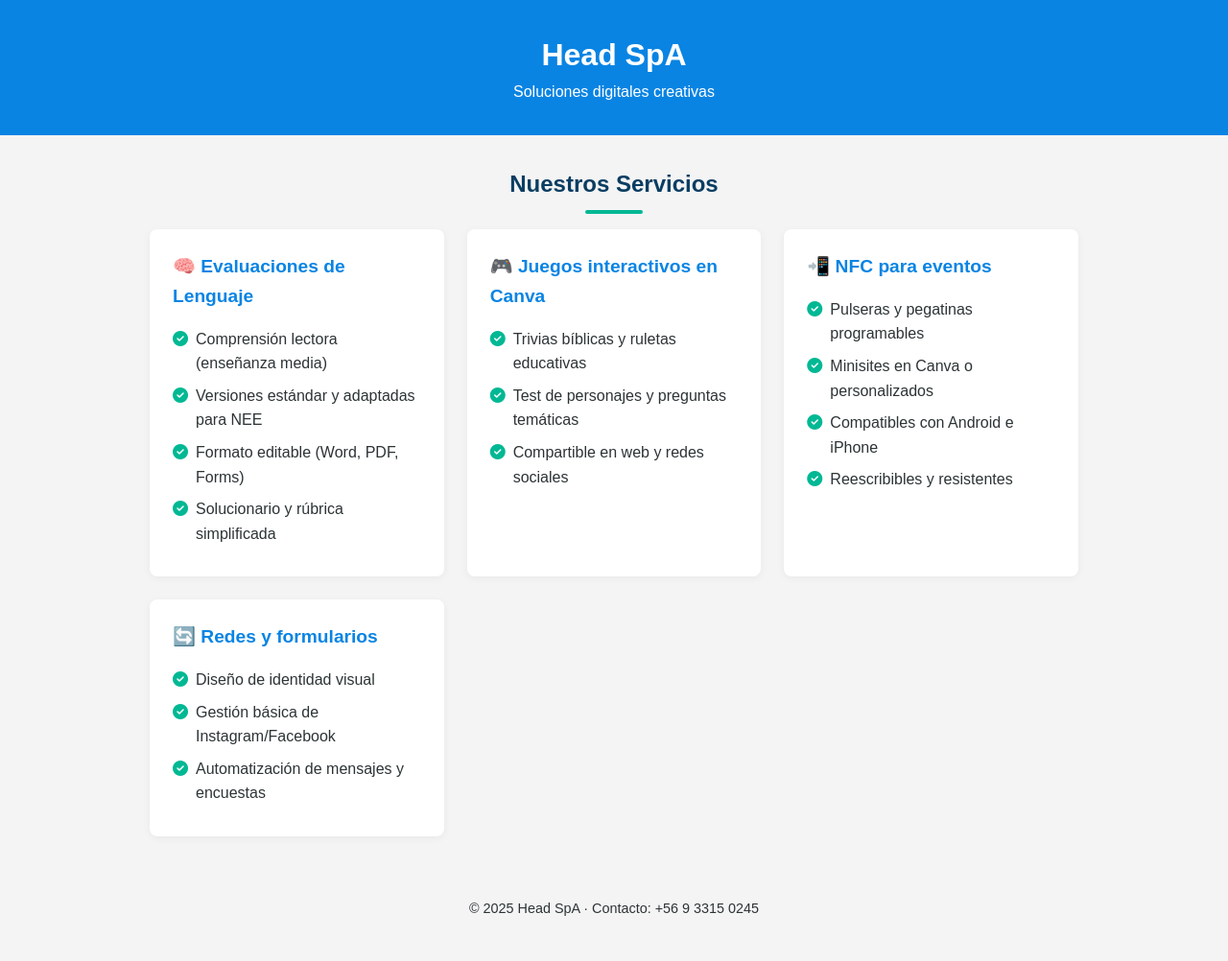
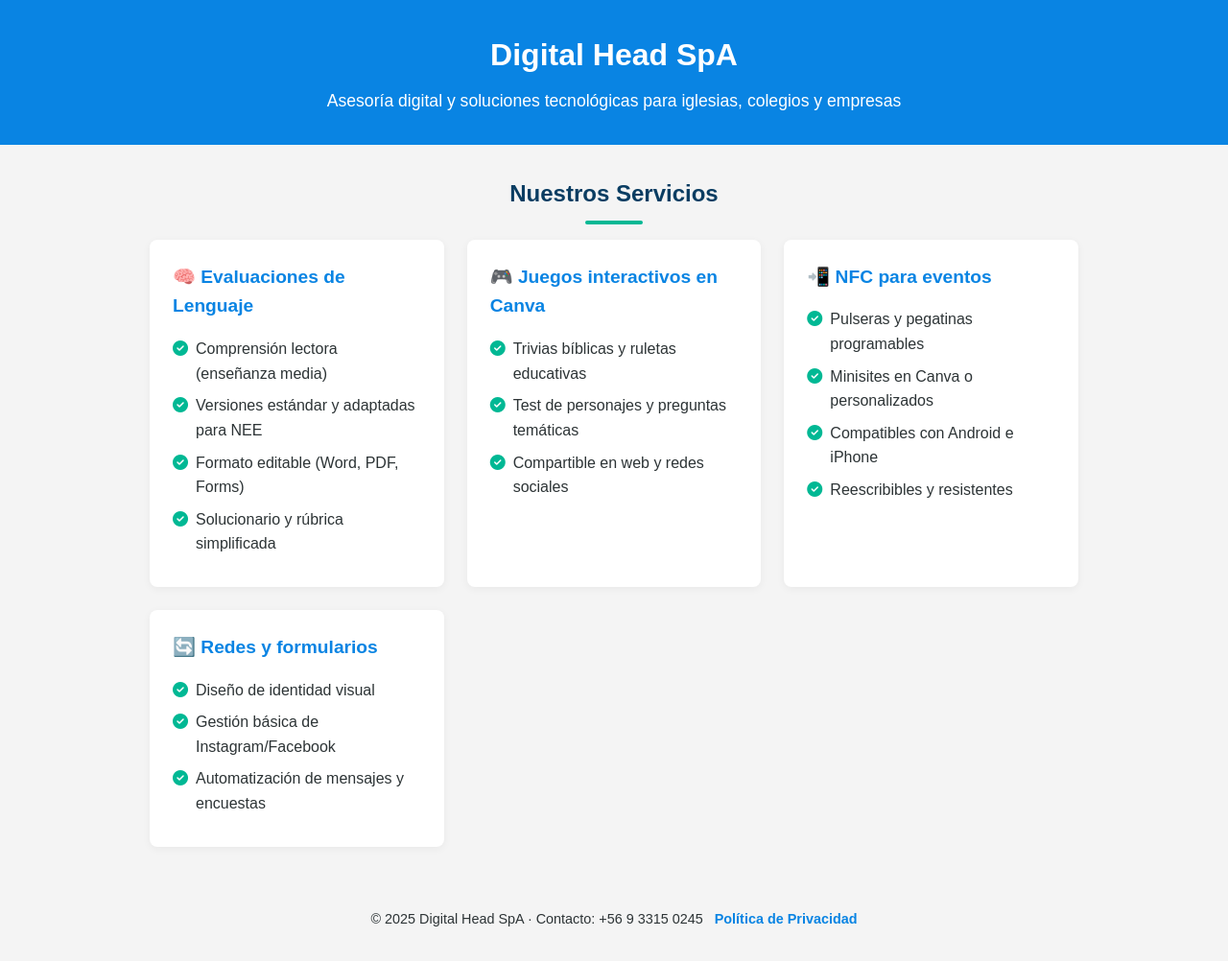
Before and after one commit to ProfeCristianHead/DigitalHead, a plain HTML site: page index.html in a window 1280 px wide. Shown: the whole page at 96% size. Drawn offline with Linux system fonts and the light colour scheme.

Commit message:
Update index.html

```diff
--- a/index.html
+++ b/index.html
@@ -3,7 +3,9 @@
 <head>
   <meta charset="UTF-8">
   <meta name="viewport" content="width=device-width, initial-scale=1">
-  <title>Head SpA | Nuestros Servicios</title>
+  <title>Digital Head SpA | Nuestros Servicios</title>
+  <!-- FontAwesome CDN para los check -->
+  <link rel="stylesheet" href="https://cdnjs.cloudflare.com/ajax/libs/font-awesome/6.4.0/css/all.min.css"/>
   <style>
     :root {
       --primary: #0984e3;
@@ -28,6 +30,7 @@
       padding: 2rem 1rem;
     }
     header h1 { margin:0; font-size:2rem; }
+    header p { margin-top: .5rem; font-size:1.1rem; }
     .container {
       max-width: 1000px;
       margin: 2rem auto;
@@ -91,15 +94,19 @@
       background:var(--light);
       margin-top:2rem;
     }
+    footer a {
+      color: var(--primary);
+      text-decoration: none;
+      font-weight: 600;
+      margin-left: 0.5rem;
+    }
   </style>
-  <!-- FontAwesome CDN para los check -->
-  <link rel="stylesheet" href="https://cdnjs.cloudflare.com/ajax/libs/font-awesome/6.4.0/css/all.min.css"/>
 </head>
 <body>
 
   <header>
-    <h1>Head SpA</h1>
-    <p>Soluciones digitales creativas</p>
+    <h1>Digital Head SpA</h1>
+    <p>Asesoría digital y soluciones tecnológicas para iglesias, colegios y empresas</p>
   </header>
 
   <div class="container">
@@ -143,7 +150,8 @@
   </div>
 
   <footer>
-    © 2025 Head SpA · Contacto: +56 9 3315 0245
+    © 2025 Digital Head SpA · Contacto: +56 9 3315 0245
+    <a href="politica.html">Política de Privacidad</a>
   </footer>
 
 </body>
```
